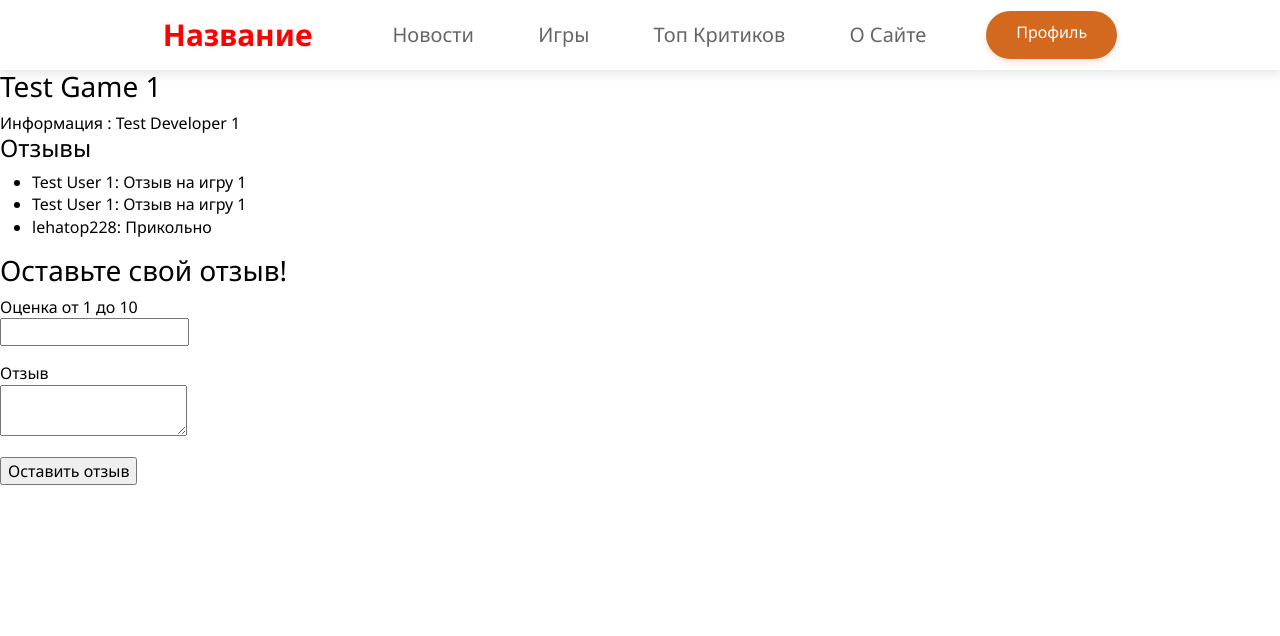
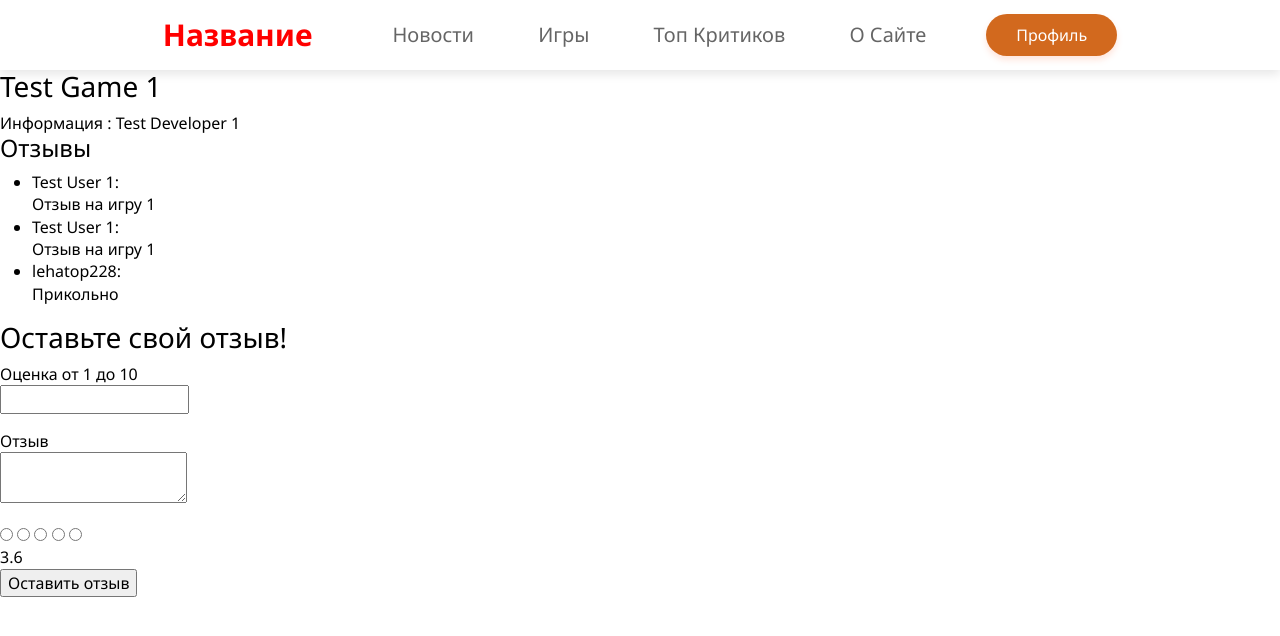
Before and after one commit to Ivan-Top-Pudge/GameCritics, a Flask app: a page that uses templates/game_info.html in a window 1280 px wide. Shown: the top 636 px of the page. Run offline with Flask 3, Linux system fonts and the light colour scheme; a user stored in the database is signed in; some libraries are stand-ins or nearby versions.

Commit message:
Много сделал уже забыл

```diff
--- a/data/games.py
+++ b/data/games.py
@@ -17,5 +17,7 @@
     changed = sqlalchemy.Column(sqlalchemy.Boolean, default=False)
     link = sqlalchemy.Column(sqlalchemy.String, unique=True)
 
+    approved = sqlalchemy.Column(sqlalchemy.Boolean, default=False)
+
     def __repr__(self):
         return f"<Game> {self.title} by {self.developer}"
--- a/data/news.py
+++ b/data/news.py
@@ -17,6 +17,8 @@
     changed = sqlalchemy.Column(sqlalchemy.Boolean, default=False)
     official = sqlalchemy.Column(sqlalchemy.Boolean, default=False)
 
+    approved = sqlalchemy.Column(sqlalchemy.Boolean, default=False)
+
     user = orm.relationship('User')
 
     def __repr__(self):
--- a/static/css/styles.css
+++ b/static/css/styles.css
@@ -56,6 +56,7 @@
 .navbar-wrap{
 	display: flex;
 	flex-flow: row nowrap;
+	align-items: center;
 }
 
 .profile{
--- a/templates/game_info.html
+++ b/templates/game_info.html
@@ -3,6 +3,8 @@
 {% block head %}
 
 <title>Информация об игре</title>
+
+<link rel="stylesheet" href="{{ url_for('static', filename='css/reviews.css') }}">
 
 {%endblock%}
 
@@ -16,7 +18,8 @@
     <ul>
         {%for item in reviews%}
             <li class="review">
-                {{item.user.login}}: {{item.content}}
+                <div>{{item.user.login}}:</div>
+                <article>{{item.content}}</article>
             </li>
         {%endfor%}
     </ul>
@@ -45,8 +48,26 @@
                 </div>
             {% endfor %}
         </p>
+
+        <div class="rating rating_set">
+            <div class="rating_body">
+                <div class="rating_active"></div>
+                <div class="rating_items">
+                    <input type="radio" class="rating_item" value="1" name="rating">
+                    <input type="radio" class="rating_item" value="2" name="rating">
+                    <input type="radio" class="rating_item" value="3" name="rating">
+                    <input type="radio" class="rating_item" value="4" name="rating">
+                    <input type="radio" class="rating_item" value="5" name="rating">
+                </div>
+            </div>
+            <div class="rating_value">3.6</div>
+        </div>
+
         <p>{{ form.submit(type="submit", class="btn btn-primary") }}</p>
+
     </form>
 {%endif%}
 
+<script src="{{ url_for('static', filename='js/rating.js') }}"></script>
+
 {%endblock%}
```
Also changed, not shown: db/main.db.
